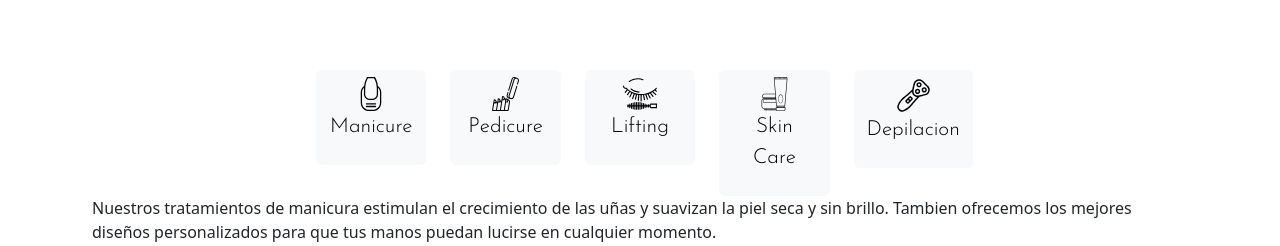
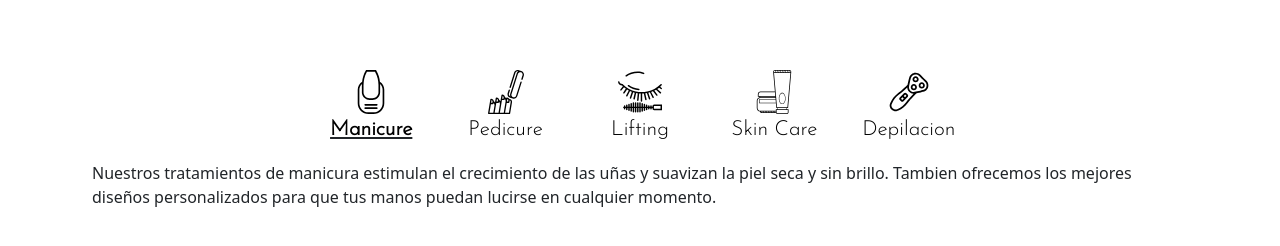
Before and after one commit to FedeNLencina/Floransbelleza, a React (Vite) app: page / in a window 1280 px wide. Shown: the part 1550-1796 px from the top of the page. Built offline with nearby package versions, Linux system fonts and the light colour scheme; a web font is replaced by a local one.

Commit message:
refactor: 💡 service home icon styles

```diff
--- a/src/components/boxes/boxIcon/BoxIcon.jsx
+++ b/src/components/boxes/boxIcon/BoxIcon.jsx
@@ -5,16 +5,16 @@ import "./boxIcon.css";
 export function BoxIcon({ item }) {
   const { descriptionHandler } = useContext(ServiceHomeIconContext);
   console.log("item descripction: ", item.description);
+
   return (
-    <div className="text-center">
-      <button
-        onClick={() => descriptionHandler(item.description)}
-        type="button"
-        class="btn btn-light"
-      >
-        <img className="iconImg" src={item.icon} alt={item.icon}></img>
-        <p className="iconTitle">{item.title}</p>
-      </button>
+    <div
+      onClick={() => {
+        descriptionHandler(item.description);
+      }}
+      className="text-center divIconContainer"
+    >
+      <img className="iconImg" src={item.icon} alt={item.icon}></img>
+      <p className="iconTitle">{item.title}</p>
     </div>
   );
 }
--- a/src/components/boxes/boxIcon/boxIcon.css
+++ b/src/components/boxes/boxIcon/boxIcon.css
@@ -7,3 +7,22 @@
   font-family: "Josefin Sans", sans-serif;
   font-size: 1.3rem;
 }
+
+.divIconContainer:link {
+  font-weight: bold;
+}
+
+.divIconContainer:visited {
+  font-weight: bold;
+  text-decoration: underline;
+}
+
+.divIconContainer:hover {
+  cursor: pointer;
+  font-weight: bold;
+}
+
+.divIconContainer:active {
+  font-weight: bold;
+  text-decoration: underline;
+}
--- a/src/components/containers/boxIconContainer/BoxIconContainer.jsx
+++ b/src/components/containers/boxIconContainer/BoxIconContainer.jsx
@@ -10,9 +10,19 @@ export function BoxIconContainer({ items }) {
   const serviceItems = items;
   const firstItem = serviceItems[0];
 
+  const [selectedService, setSelectedService] = useState(null);
+  const [selected, setSelected] = useState(false);
+
+  const serviceHandleClick = (service) => {
+    setSelectedService(service);
+  };
+
   useEffect(() => {
     if (!descriptionItem) {
       descriptionHandler(firstItem.description);
+    }
+    if (!selectedService) {
+      setSelectedService(firstItem);
     }
   }, [descriptionItem]);
 
@@ -21,7 +31,17 @@ export function BoxIconContainer({ items }) {
       <div className="row d-flex justify-content-center">
         {serviceItems.map((service) => {
           return (
-            <div className="col-2 boxIconColumn" key={service.id}>
+            <div
+              className={
+                selectedService === service
+                  ? `col-2 boxIconColumn selected`
+                  : `col-2 boxIconColumn`
+              }
+              key={service.id}
+              onClick={() => {
+                serviceHandleClick(service);
+              }}
+            >
               <BoxIcon item={service}></BoxIcon>
             </div>
           );
--- a/src/components/containers/boxIconContainer/boxIconContainer.css
+++ b/src/components/containers/boxIconContainer/boxIconContainer.css
@@ -1,3 +1,8 @@
 .boxIconColumn {
   width: 12%;
 }
+
+.selected {
+  text-decoration: underline;
+  font-weight: bold;
+}
```
